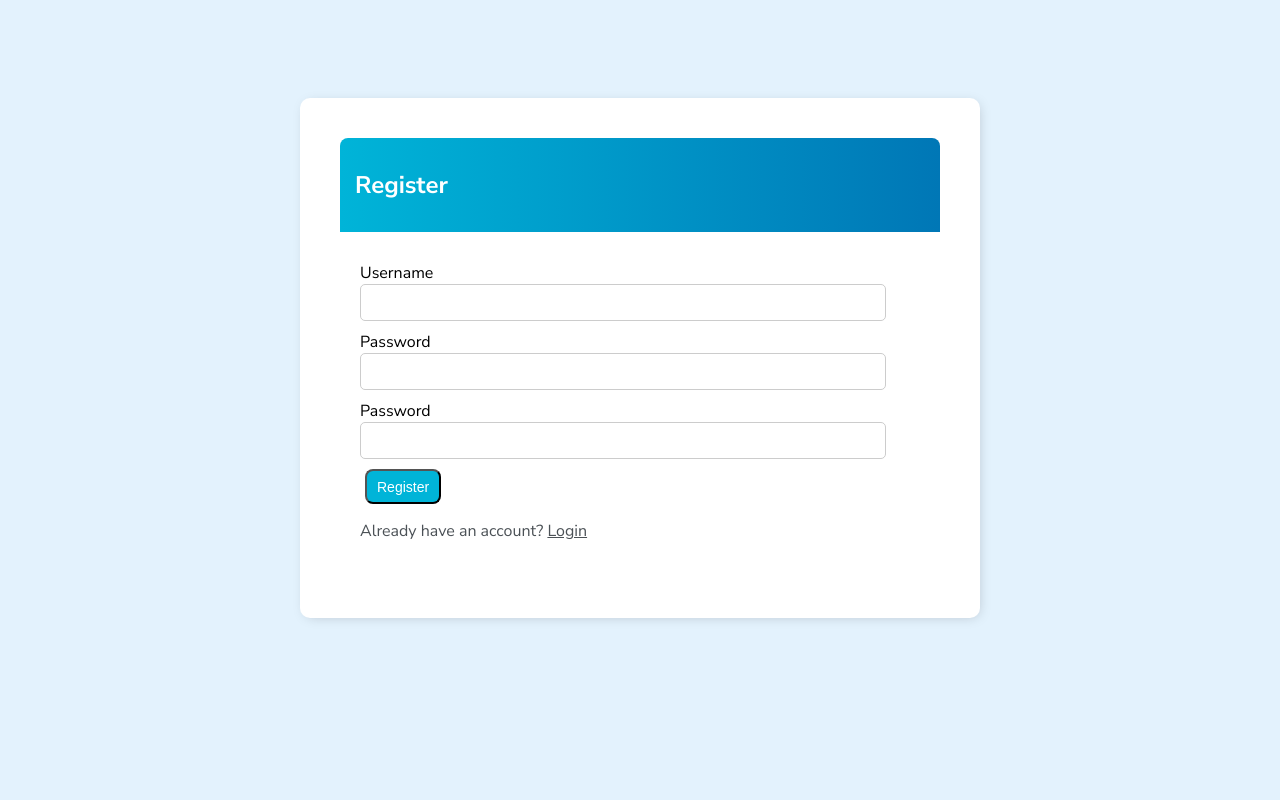
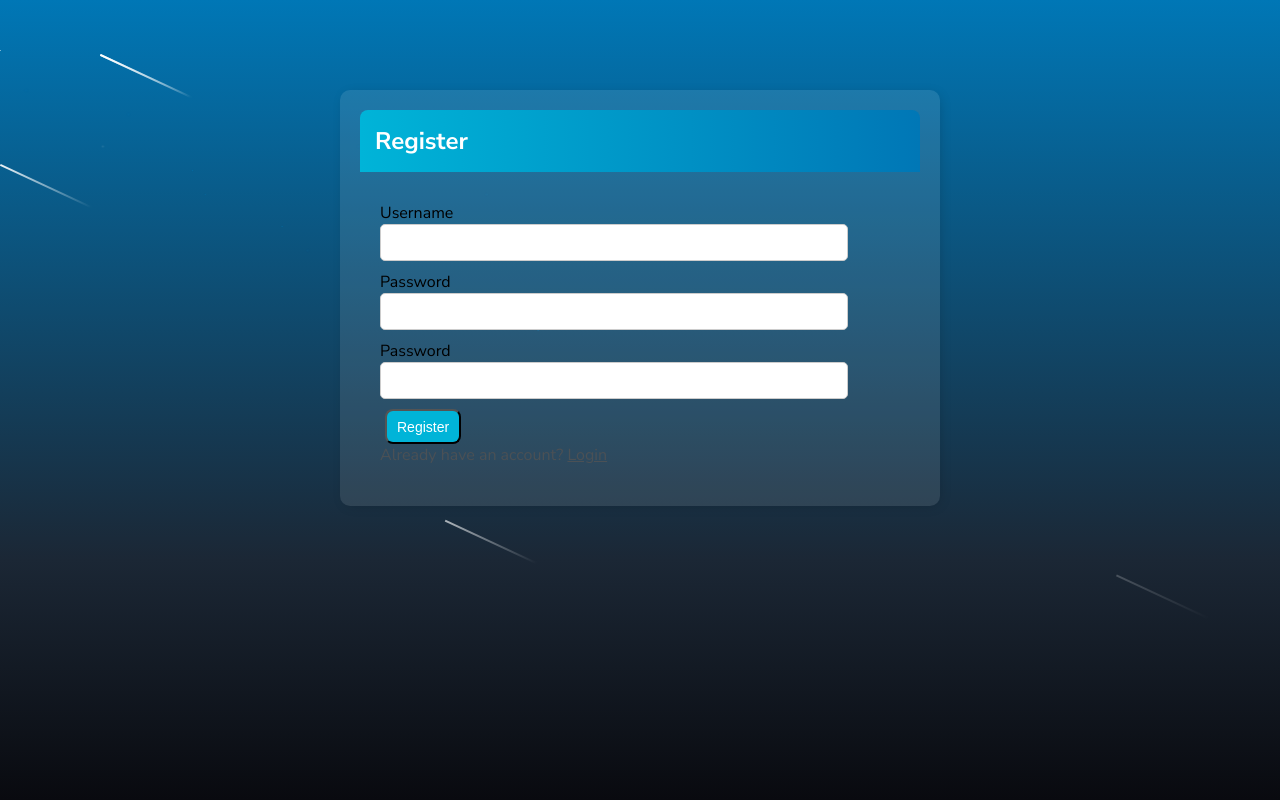
Before and after one commit to MrSupreme17/todo_list, a Django app: template base/templates/base/register.html in a window 1280 px wide. Run offline with Django 5.2, Linux system fonts and the light colour scheme; the template is opened without the code that fills it, so the values that code supplies are empty, except form fields; form fields are guessed from the names that the template uses; parts of the project's set-up code (start-up, migrations or seed data) failed here and were passed over.

Commit message:
Background Modification
- Removed the light blue background.
- Added a animated CSS background.

```diff
--- a/base/templates/base/main.html
+++ b/base/templates/base/main.html
@@ -203,18 +203,93 @@
             color: #6c757d; /* Gray color for completed tasks */
         }
 
+/* Animated Background */
+        * {
+            margin: 0;
+            padding: 0;
+            box-sizing: border-box;
+        }
+
+        body {
+            min-height: 100vh;
+            background: linear-gradient(to bottom, #0077b6, #1b2735 70%, #090a0f);
+            overflow: hidden; /* Prevents scrolling */
+            position: relative; /* Ensures stacking order works */
+        }
+
+        .stars, .shooting-star {
+            position: fixed; /* Fixes them to the background */
+            z-index: -1; /* Pushes them behind everything */
+        }
+
+        .stars {
+            width: 1px;
+            height: 1px;
+            background: #0077b6;
+            box-shadow: 2vw 5vh 2px #0077b6, 10vw 8vh 2px #0077b6, 15vw 15vh 1px #0077b6,
+                        22vw 22vh 1px #0077b6, 28vw 12vh 2px #0077b6, 32vw 32vh 1px #0077b6,
+                        38vw 18vh 2px #0077b6, 42vw 35vh 1px #0077b6, 48vw 25vh 2px #0077b6;
+            animation: twinkle 8s infinite linear;
+        }
+
+        .shooting-star {
+            width: 100px;
+            height: 2px;
+            background: linear-gradient(90deg, #ffffff, transparent);
+            animation: shoot 3s infinite ease-in;
+        }
+
+        .shooting-star:nth-child(2) { top: 20%; left: -100px; animation-delay: 0s; }
+        .shooting-star:nth-child(3) { top: 35%; left: -100px; animation-delay: 1s; }
+        .shooting-star:nth-child(4) { top: 50%; left: -100px; animation-delay: 2s; }
+
+        @keyframes twinkle {
+            0%, 100% { opacity: 0.8; }
+            50% { opacity: 0.4; }
+        }
+
+        @keyframes shoot {
+            0% { transform: translateX(0) translateY(0) rotate(25deg); opacity: 1; }
+            100% { transform: translateX(120vw) translateY(50vh) rotate(25deg); opacity: 0; }
+        }
+
+        /* Makes sure the stars stay behind */
+        .stars::after {
+            content: "";
+            position: absolute;
+            width: 1px;
+            height: 1px;
+            background: #ffffff;
+            box-shadow: 8vw 12vh 2px #ffffff, 16vw 18vh 1px #0077b6, 24vw 25vh 2px #0077b6;
+            animation: twinkle 6s infinite linear reverse;
+        }
+
+        /* 🚀 Fix for the Task Card */
+        .container {
+            position: relative; /* Ensures z-index works properly */
+            z-index: 1; /* Ensures tasks are above the stars */
+            background: rgba(255, 255, 255, 0.1); /* Optional: makes the box more visible */
+            padding: 20px;
+            border-radius: 10px;
+        }
+
     </style>
 </head>
 
-<body>
+ <!-- Animated Background -->
+    <div class="stars"></div>
+    <div class="shooting-star"></div>
+    <div class="shooting-star"></div>
+    <div class="shooting-star"></div>
+    <div class="shooting-star"></div>
+    <div class="shooting-star"></div>
 
-    <div class ="container">
+    <div class="container">
         {% block content %}
-
         {% endblock content %}
-
     </div>
 
-<script src="{% static 'js/app.js' %}"></script>
+    <script src="{% static 'js/app.js' %}"></script>
 </body>
+
 </html>
```
Also changed, not shown: db.sqlite3.
